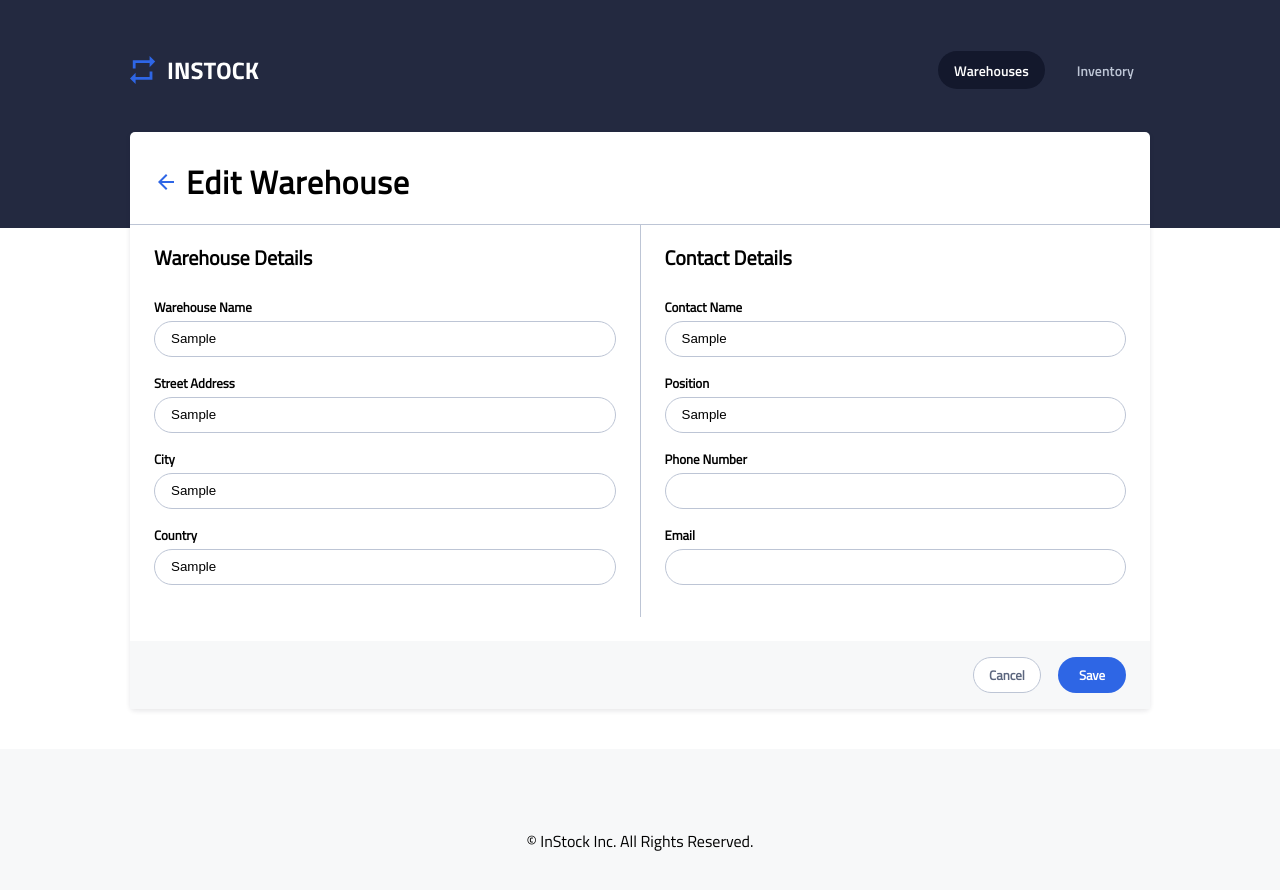
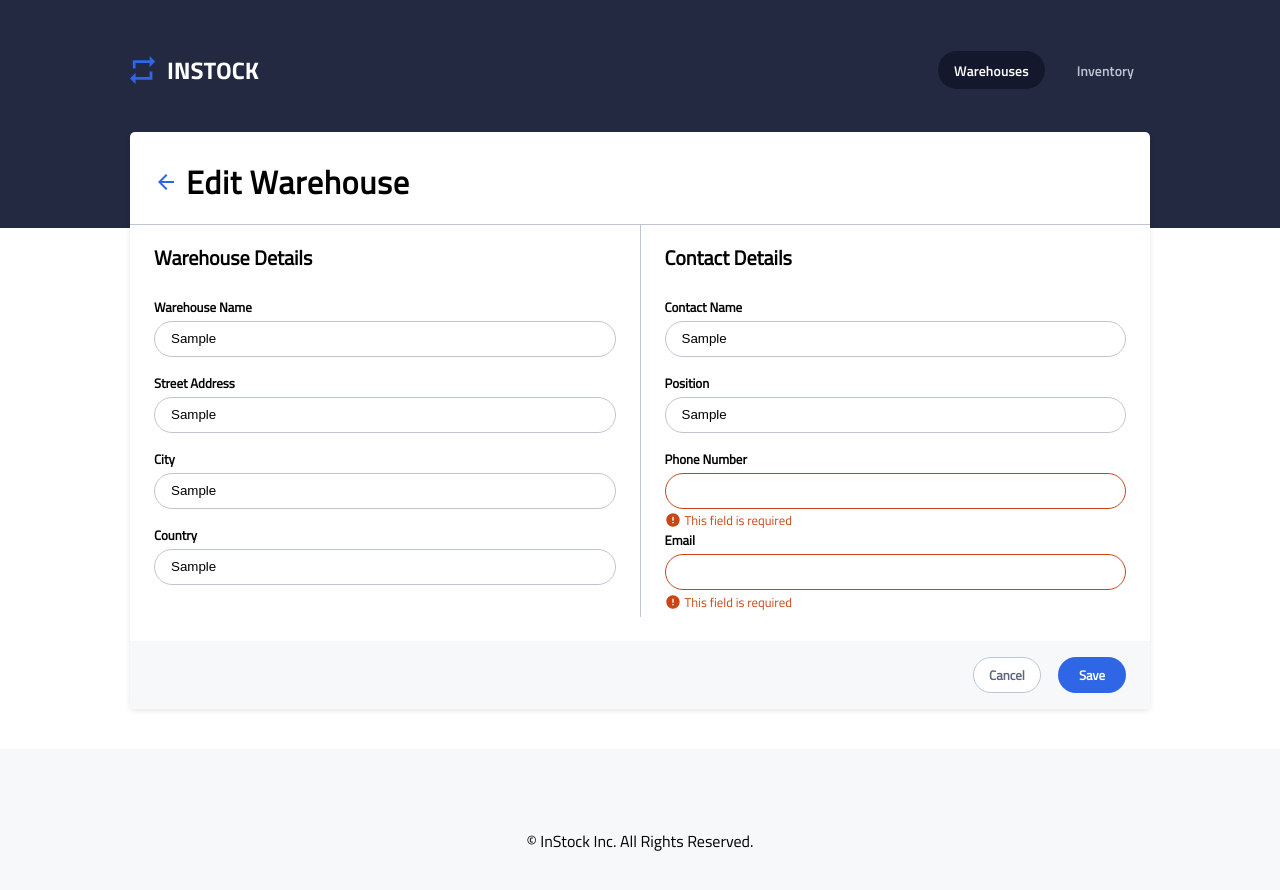
Before and after one commit to Mich-Elle-Lo/daam-instock-client, a React (Create React App) app: page /edit-warehouse/1 in a window 1280 px wide. Both pictures are taken after typing "Sample", "Sample", "Sample", "Sample", "Sample", "Sample" into the empty fields and a click on the button "Save". Shown: the top 890 px of the page. Built offline with nearby package versions, Linux system fonts and the light colour scheme.

Commit message:
add error handling & styling

```diff
--- a/src/Pages/EditWarehouse/EditWarehouse.js
+++ b/src/Pages/EditWarehouse/EditWarehouse.js
@@ -3,6 +3,7 @@ import { useState, useEffect } from "react";
 import axios from "axios";
 import { useLocation, useNavigate } from "react-router-dom";
 import BackArrow from "../../Assets/Icons/arrow_back-24px.svg";
+import ErrorIcon from "../../Assets/Icons/error-24px.svg";
 
 export default function EditWarehouse() {
   const location = useLocation();
@@ -20,6 +21,8 @@ export default function EditWarehouse() {
     contact_email: "",
   });
 
+  const [errors, setErrors] = useState({});
+
   useEffect(() => {
     if (warehouse) {
       setFormData(warehouse);
@@ -29,6 +32,7 @@ export default function EditWarehouse() {
   const handleInputChange = (event) => {
     const { name, value } = event.target;
     setFormData({ ...formData, [name]: value });
+    setErrors({ ...errors, [name]: "" });
   };
 
   const handleCancel = () => {
@@ -36,6 +40,17 @@ export default function EditWarehouse() {
   };
 
   const handleSave = async () => {
+    const newErrors = {};
+    Object.keys(formData).forEach((key) => {
+      if (!formData[key]) {
+        newErrors[key] = "This field is required";
+      }
+    });
+    setErrors(newErrors);
+
+    if (Object.keys(newErrors).length > 0) {
+      return;
+    }
     try {
       const formattedDateTime = new Date()
         .toISOString()
@@ -71,49 +86,81 @@ export default function EditWarehouse() {
             Warehouse Name
           </label>
           <input
-            className="edit-warehouse__input"
+            className={`edit-warehouse__input ${
+              errors.warehouse_name && "error-outline"
+            }`}
             type="text"
             id="warehouse_name"
             name="warehouse_name"
             value={formData.warehouse_name}
             onChange={handleInputChange}
           />
+          {errors.warehouse_name && (
+            <div className="edit-warehouse__error">
+              <img src={ErrorIcon} className="error-icon" alt="Error Icon" />
+              {errors.warehouse_name}
+            </div>
+          )}
 
           <label className="edit-warehouse__label" htmlFor="streetAddress">
             Street Address
           </label>
           <input
-            className="edit-warehouse__input"
+            className={`edit-warehouse__input ${
+              errors.address && "error-outline"
+            }`}
             type="text"
             id="address"
             name="address"
             value={formData.address}
             onChange={handleInputChange}
           />
+          {errors.address && (
+            <div className="edit-warehouse__error">
+              <img src={ErrorIcon} className="error-icon" alt="Error Icon" />
+              {errors.address}
+            </div>
+          )}
 
           <label className="edit-warehouse__label" htmlFor="city">
             City
           </label>
           <input
-            className="edit-warehouse__input"
+            className={`edit-warehouse__input ${
+              errors.city && "error-outline"
+            }`}
             type="text"
             id="city"
             name="city"
             value={formData.city}
             onChange={handleInputChange}
           />
+          {errors.city && (
+            <div className="edit-warehouse__error">
+              <img src={ErrorIcon} className="error-icon" alt="Error Icon" />
+              {errors.city}
+            </div>
+          )}
 
           <label className="edit-warehouse__label" htmlFor="country">
             Country
           </label>
           <input
-            className="edit-warehouse__input"
+            className={`edit-warehouse__input ${
+              errors.country && "error-outline"
+            }`}
             type="text"
             id="country"
             name="country"
             value={formData.country}
             onChange={handleInputChange}
           />
+          {errors.country && (
+            <div className="edit-warehouse__error">
+              <img src={ErrorIcon} className="error-icon" alt="Error Icon" />
+              {errors.country}
+            </div>
+          )}
         </div>
         <div className="edit-warehouse__contact-details">
           <h2 className="edit-warehouse__section-title">Contact Details</h2>
@@ -121,49 +168,81 @@ export default function EditWarehouse() {
             Contact Name
           </label>
           <input
-            className="edit-warehouse__input"
+            className={`edit-warehouse__input ${
+              errors.contact_name && "error-outline"
+            }`}
             type="text"
             id="contact_name"
             name="contact_name"
             value={formData.contact_name}
             onChange={handleInputChange}
           />
+          {errors.contact_name && (
+            <div className="edit-warehouse__error">
+              <img src={ErrorIcon} className="error-icon" alt="Error Icon" />
+              {errors.contact_name}
+            </div>
+          )}
 
           <label className="edit-warehouse__label" htmlFor="position">
             Position
           </label>
           <input
-            className="edit-warehouse__input"
+            className={`edit-warehouse__input ${
+              errors.contact_position && "error-outline"
+            }`}
             type="text"
             id="contact_position"
             name="contact_position"
             value={formData.contact_position}
             onChange={handleInputChange}
           />
+          {errors.contact_position && (
+            <div className="edit-warehouse__error">
+              <img src={ErrorIcon} className="error-icon" alt="Error Icon" />
+              {errors.contact_position}
+            </div>
+          )}
 
           <label className="edit-warehouse__label" htmlFor="phone">
             Phone Number
           </label>
           <input
-            className="edit-warehouse__input"
+            className={`edit-warehouse__input ${
+              errors.contact_phone && "error-outline"
+            }`}
             type="text"
             id="contact_phone"
             name="contact_phone"
             value={formData.contact_phone}
             onChange={handleInputChange}
           />
+          {errors.contact_phone && (
+            <div className="edit-warehouse__error">
+              <img src={ErrorIcon} className="error-icon" alt="Error Icon" />
+              {errors.contact_phone}
+            </div>
+          )}
 
           <label className="edit-warehouse__label" htmlFor="email">
             Email
           </label>
           <input
-            className="edit-warehouse__input"
+            className={`edit-warehouse__input ${
+              errors.contact_email && "error-outline"
+            }`}
             type="text"
             id="contact_email"
             name="contact_email"
             value={formData.contact_email}
             onChange={handleInputChange}
           />
+          {errors.contact_email && (
+            <div className="edit-warehouse__error">
+              <img src={ErrorIcon} className="error-icon" alt="Error Icon" />
+              {errors.contact_email}
+            </div>
+          )}
         </div>
       </form>
       <div className="edit-warehouse__btn-container">
--- a/src/Pages/EditWarehouse/EditWarehouse.scss
+++ b/src/Pages/EditWarehouse/EditWarehouse.scss
@@ -106,6 +106,16 @@
     }
   }
 
+  &__error {
+    color: $supporting-red;
+    display: flex;
+    align-items: center;
+    gap: 0.25rem;
+    font-size: 0.8rem;
+    margin-top: -0.9rem;
+  }
+}
+
 .save-btn {
   background-color: $primary-indigo;
   color: $primary-white;
@@ -117,4 +127,12 @@
   color: $secondary-slate;
   border: 1px solid $secondary-cloud;
 }
+
+.error-outline {
+  border: $form-border-error;
 }
+
+.error-icon {
+  width: 1rem;
+  height: 1rem;
+}
```
Lines whose indentation alone changed are shown as unchanged.
